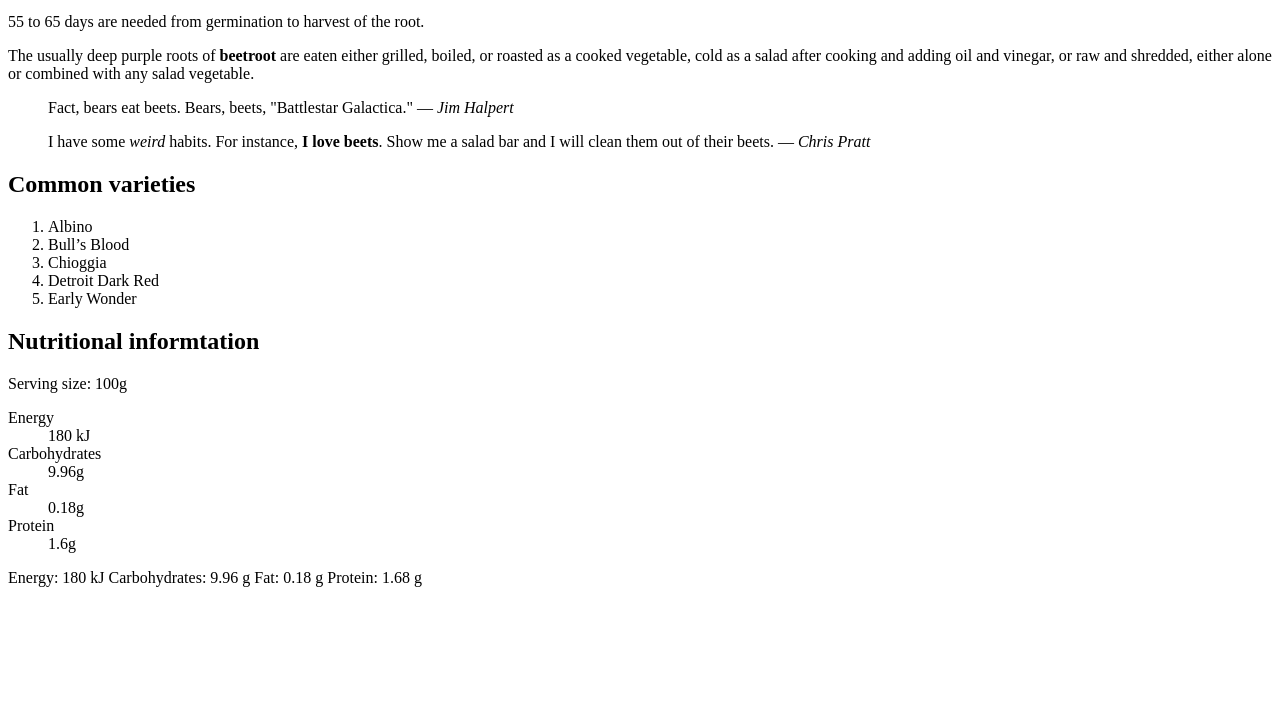
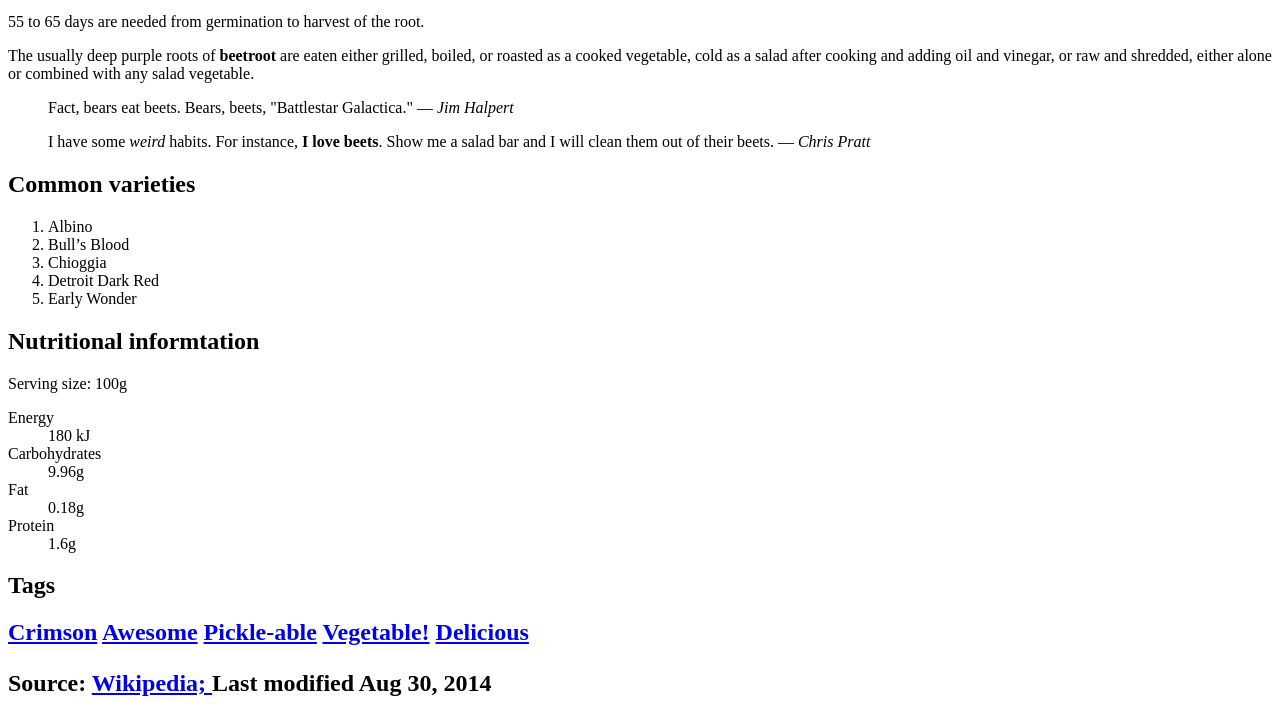
Before and after one commit to logan18/dsn1678-exercise-0, a plain HTML site: page index.html in a window 1280 px wide. Shown: the part 119-840 px from the top of the page. Before the commit the page ends 800 px from the top, so only its background shows below. Drawn offline with Linux system fonts and the light colour scheme.

Commit message:
Tags and Source added

```diff
--- a/index.html
+++ b/index.html
@@ -65,10 +65,27 @@
 						<dd> <data value="1.68"> 1.6g </data> </dd>
 				</dl>
 		</div>
-Energy: 180 kJ
-Carbohydrates: 9.96 g
-Fat: 0.18 g
-Protein: 1.68 g
+
+
+		<div>
+			<h2> Tags <h2>
+
+				<a class="button" href="#">Crimson</a>
+				<a class="button" href="#">Awesome</a>
+				<a class="button" href="#">Pickle-able</a>
+				<a class="button" href="#">Vegetable!</a>
+				<a class="button" href="#">Delicious</a>
+
+			<p> Source: <a href="http://en.wikipedia.org/wiki/Beetroot"> Wikipedia; </a> Last modified <time> Aug 30, 2014 </time> </p>
+
+		</div>
+
+
+
+
+
+
+		</div>
 
 
 
```
